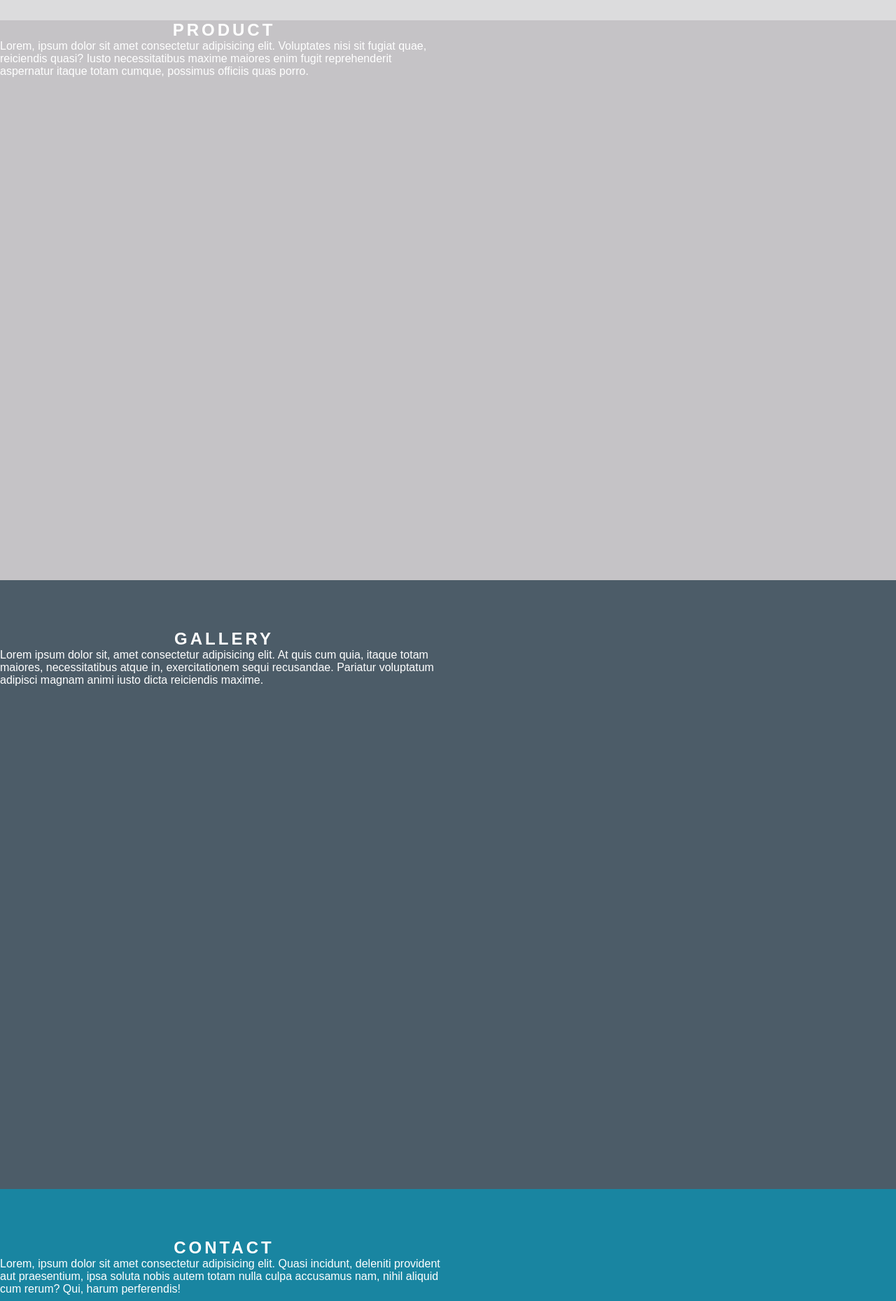
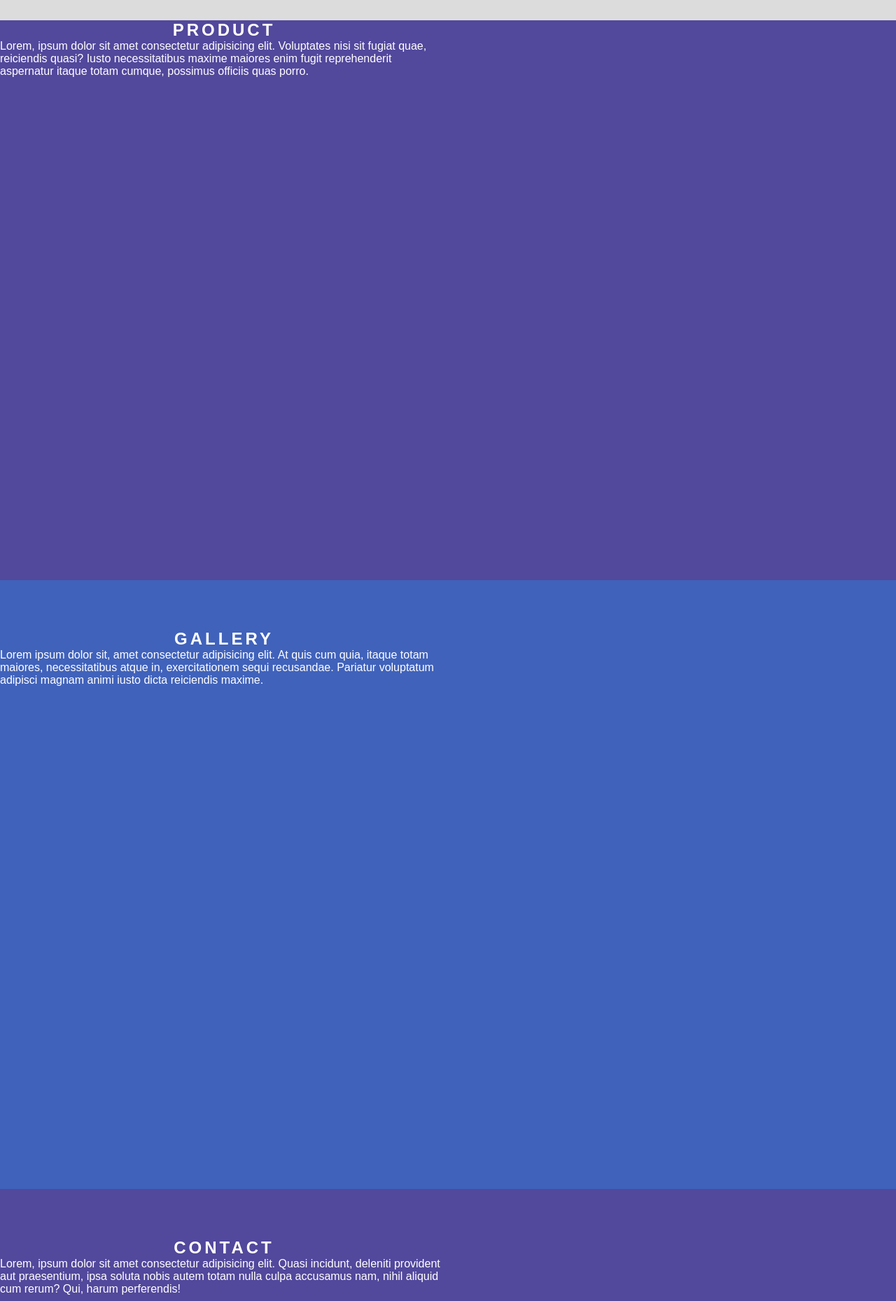
Before and after one commit to AndyL86/Portfolio1, a plain HTML site: page index.html in a window 1280 px wide. Shown: the part 41-1900 px from the top of the page at 70% size. Drawn offline with Linux system fonts and the light colour scheme.

Commit message:
Changed background colours on all sections

```diff
--- a/assets/css/style.css
+++ b/assets/css/style.css
@@ -58,15 +58,15 @@ section {
 }
 
 #product {
-    background-color: #c5c3c6;
+    background-color: #52489c;
 }
 
 #gallery {
-    background-color: #4c5c68;
+    background-color: #4062bb;
 }
 
 #contact {
-    background-color: #1985a1;
+    background-color: #52489c;
 }
 
 .container {
```
